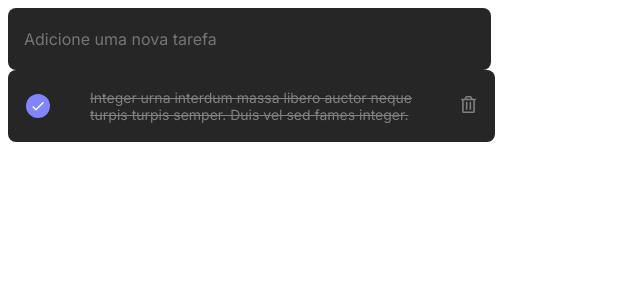
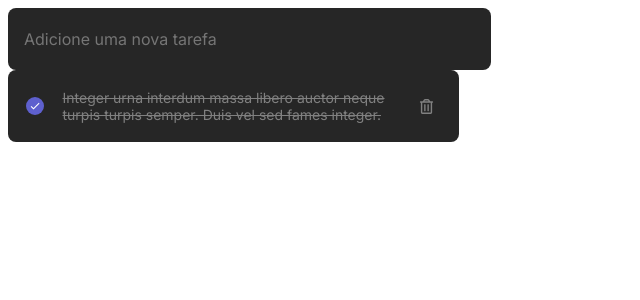
Before and after one commit to salesmiguelz/todolist-react, a React (Vite) app: page / in a window 1280 px wide. Shown: the top 300 px of the page, without its empty margins (0-640 px from the left). Built offline with nearby package versions, Linux system fonts and the light colour scheme.

Commit message:
feat: adds hover style to task component

```diff
--- a/src/components/Task.module.css
+++ b/src/components/Task.module.css
@@ -8,6 +8,7 @@
     background-color: var(--gray-500);
     border-radius: 8px;
     cursor: pointer;
+    box-sizing: border-box;
 }
 
 .task p {
@@ -21,8 +22,8 @@
 }
 
 .taskPendingIcon {
-    width: 24px;
-    height: 24px;
+    width: 18px;
+    height: 18px;
     box-sizing: border-box;
     border: 3px solid var(--blue);
     border-radius: 50%;
@@ -33,13 +34,17 @@
     display: flex;
     justify-content: center;
     align-items: center;
-    width: 24px;
-    height: 24px;
-    background-color: var(--purple);
+    width: 18px;
+    height: 18px;
+    background-color: var(--purple-dark);
     border-radius: 50%;
     font-size: 100px;
     color: white;
     font-weight: bold;
+}
+
+.taskDoneIcon:hover {
+    background-color: var(--purple);
 }
 
 .taskText {
@@ -61,5 +66,16 @@
 
 
 .taskTrashIcon {
-    color: var(--gray-300)
+    width: 30px;
+    height: 30px;
+    color: var(--gray-300);
+    display: flex;
+    align-items: center;
+    justify-content: center;
 }
+
+.taskTrashIcon:hover {
+    color: var(--danger);
+    background-color: var(--gray-400);
+    border-radius: 6px;
+}
--- a/src/components/Task.tsx
+++ b/src/components/Task.tsx
@@ -19,7 +19,7 @@ export function Task(){
                         taskDone ? (
                             <div className={styles.taskDoneIcon}>
                                 <MdDone
-                                    size={16}
+                                    size={12}
                                 />
                             </div>
                         ) : (
@@ -33,7 +33,7 @@ export function Task(){
 
                 <div className={styles.taskTrashIcon}>
                     <FaRegTrashAlt
-                        size={17}
+                        size={15}
                     />
                 </div>
             </div>
```
